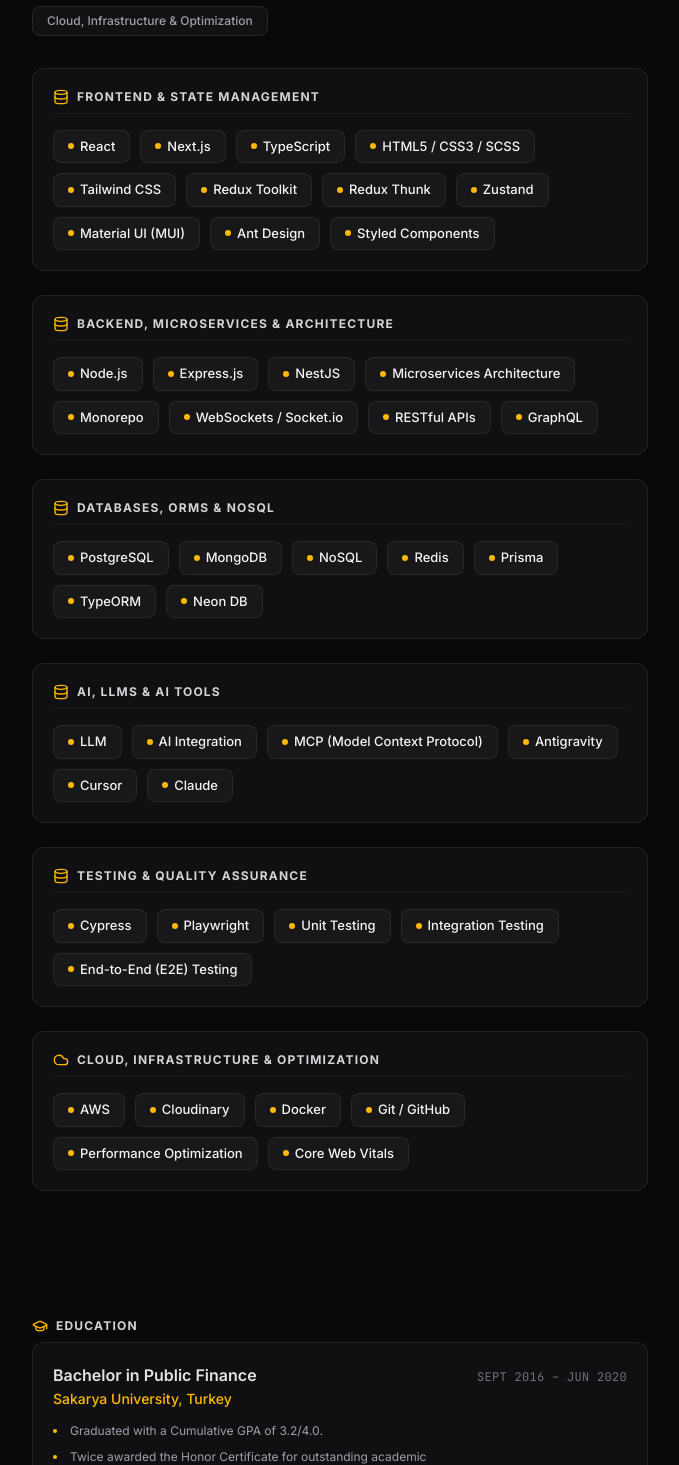
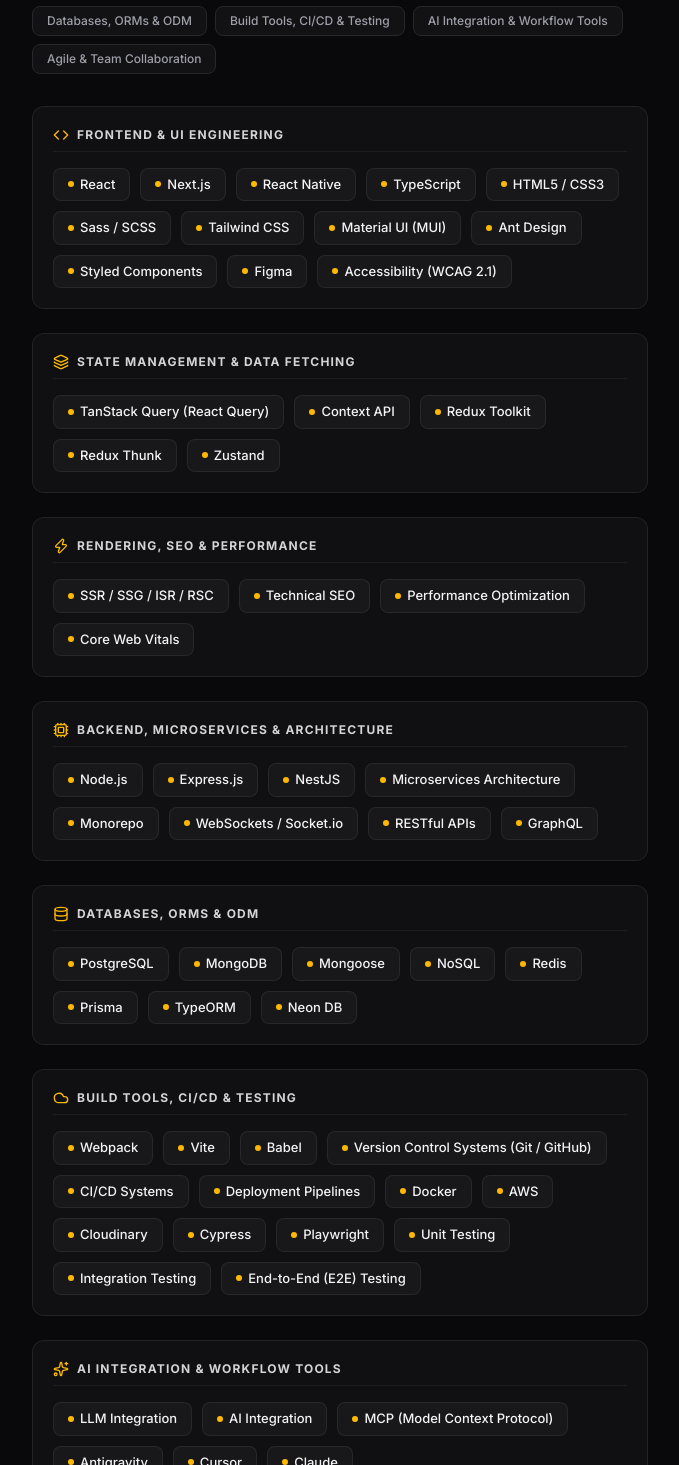
Before and after one commit to bbaymistery/my_portfolio, a React (Vite) app: page / in a window 1280 px wide. Shown: the part 1345-2810 px from the top of the page, without its empty margins (536-1215 px from the left). Built offline with nearby package versions, Linux system fonts and the light colour scheme.

Commit message:
Add full frontend, state, rendering, testing, build, AI, and agile skills catalog

```diff
--- a/src/components/SkillsSection.jsx
+++ b/src/components/SkillsSection.jsx
@@ -1,5 +1,5 @@
 import React, { useState } from 'react';
-import { Cpu, Code, Cloud, Database, Layers } from 'lucide-react';
+import { Code, Layers, Cloud, Database, Cpu, Zap, CheckCircle, Sparkles } from 'lucide-react';
 
 export default function SkillsSection({ skillsCategorized }) {
   const [selectedCategory, setSelectedCategory] = useState('All');
@@ -7,10 +7,14 @@
   const categories = ['All', ...skillsCategorized.map((c) => c.category)];
 
   const getCategoryIcon = (categoryName) => {
-    if (categoryName.includes('Programming')) return <Code className="h-4 w-4 text-amber-400" />;
-    if (categoryName.includes('Data Stack')) return <Layers className="h-4 w-4 text-amber-400" />;
-    if (categoryName.includes('Cloud')) return <Cloud className="h-4 w-4 text-amber-400" />;
-    return <Database className="h-4 w-4 text-amber-400" />;
+    if (categoryName.includes('Frontend')) return <Code className="h-4 w-4 text-amber-400" />;
+    if (categoryName.includes('State')) return <Layers className="h-4 w-4 text-amber-400" />;
+    if (categoryName.includes('Performance') || categoryName.includes('Rendering')) return <Zap className="h-4 w-4 text-amber-400" />;
+    if (categoryName.includes('Backend') || categoryName.includes('Architecture')) return <Cpu className="h-4 w-4 text-amber-400" />;
+    if (categoryName.includes('Database')) return <Database className="h-4 w-4 text-amber-400" />;
+    if (categoryName.includes('Build') || categoryName.includes('Cloud')) return <Cloud className="h-4 w-4 text-amber-400" />;
+    if (categoryName.includes('Testing')) return <CheckCircle className="h-4 w-4 text-amber-400" />;
+    return <Sparkles className="h-4 w-4 text-amber-400" />;
   };
 
   const filteredCategories = selectedCategory === 'All'
--- a/src/data/portfolioData.js
+++ b/src/data/portfolioData.js
@@ -45,19 +45,39 @@
 
   skillsCategorized: [
     {
-      category: "Frontend & State Management",
+      category: "Frontend & UI Engineering",
       skills: [
         "React",
         "Next.js",
+        "React Native",
         "TypeScript",
-        "HTML5 / CSS3 / SCSS",
+        "HTML5 / CSS3",
+        "Sass / SCSS",
         "Tailwind CSS",
+        "Material UI (MUI)",
+        "Ant Design",
+        "Styled Components",
+        "Figma",
+        "Accessibility (WCAG 2.1)"
+      ]
+    },
+    {
+      category: "State Management & Data Fetching",
+      skills: [
+        "TanStack Query (React Query)",
+        "Context API",
         "Redux Toolkit",
         "Redux Thunk",
-        "Zustand",
-        "Material UI (MUI)",
-        "Ant Design",
-        "Styled Components"
+        "Zustand"
+      ]
+    },
+    {
+      category: "Rendering, SEO & Performance",
+      skills: [
+        "SSR / SSG / ISR / RSC",
+        "Technical SEO",
+        "Performance Optimization",
+        "Core Web Vitals"
       ]
     },
     {
@@ -74,10 +94,11 @@
       ]
     },
     {
-      category: "Databases, ORMs & NoSQL",
+      category: "Databases, ORMs & ODM",
       skills: [
         "PostgreSQL",
         "MongoDB",
+        "Mongoose",
         "NoSQL",
         "Redis",
         "Prisma",
@@ -86,9 +107,28 @@
       ]
     },
     {
-      category: "AI, LLMs & AI Tools",
+      category: "Build Tools, CI/CD & Testing",
       skills: [
-        "LLM",
+        "Webpack",
+        "Vite",
+        "Babel",
+        "Version Control Systems (Git / GitHub)",
+        "CI/CD Systems",
+        "Deployment Pipelines",
+        "Docker",
+        "AWS",
+        "Cloudinary",
+        "Cypress",
+        "Playwright",
+        "Unit Testing",
+        "Integration Testing",
+        "End-to-End (E2E) Testing"
+      ]
+    },
+    {
+      category: "AI Integration & Workflow Tools",
+      skills: [
+        "LLM Integration",
         "AI Integration",
         "MCP (Model Context Protocol)",
         "Antigravity",
@@ -97,24 +137,13 @@
       ]
     },
     {
-      category: "Testing & Quality Assurance",
+      category: "Agile & Team Collaboration",
       skills: [
-        "Cypress",
-        "Playwright",
-        "Unit Testing",
-        "Integration Testing",
-        "End-to-End (E2E) Testing"
-      ]
-    },
-    {
-      category: "Cloud, Infrastructure & Optimization",
-      skills: [
-        "AWS",
-        "Cloudinary",
-        "Docker",
-        "Git / GitHub",
-        "Performance Optimization",
-        "Core Web Vitals"
+        "Agile / Scrum",
+        "Task Refinement",
+        "Backlog Prioritization",
+        "Cross-functional Collaboration",
+        "Interpersonal Communication"
       ]
     }
   ],
```
